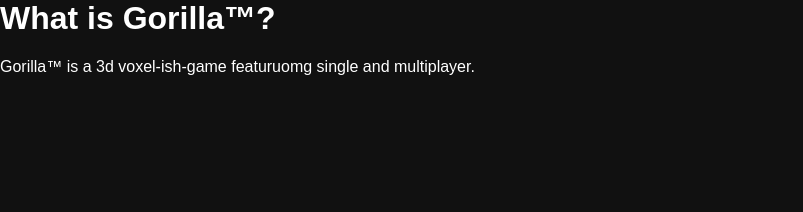
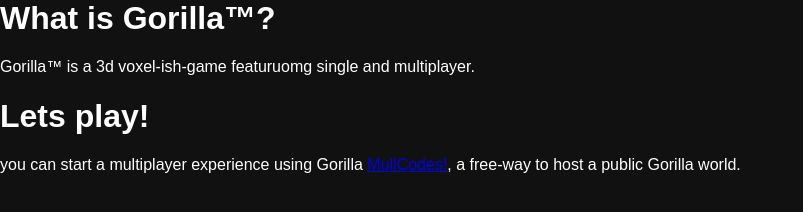
Before and after one commit to agenzabot0-cloud/Gorilla, a plain HTML site: page index.html in a window 1280 px wide. Shown: the whole page, without its empty margins (0-803 px from the left). Drawn offline with Linux system fonts and the light colour scheme.

Commit message:
Add multiplayer section to Gorilla™ description
Added a new heading and paragraph about multiplayer experience.

```diff
--- a/index.html
+++ b/index.html
@@ -24,3 +24,5 @@
   </style>
 <h1>What is Gorilla™?</h1>
 <p>Gorilla™ is a 3d voxel-ish-game featuruomg single and multiplayer.</p>
+<h1>Lets play!</h1>
+<p>you can start a multiplayer experience using Gorilla <a href="mullcodes.html">MullCodes!</a>, a free-way to host a public Gorilla world.</p>
```
